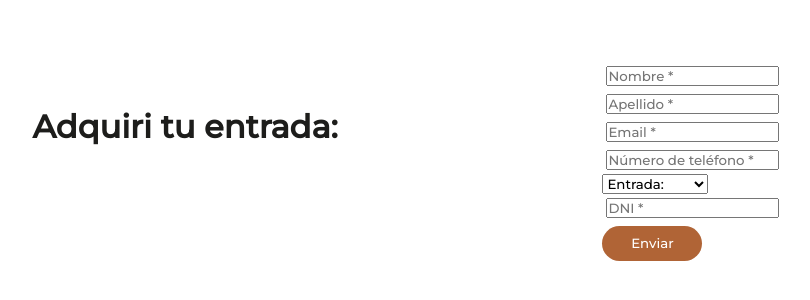
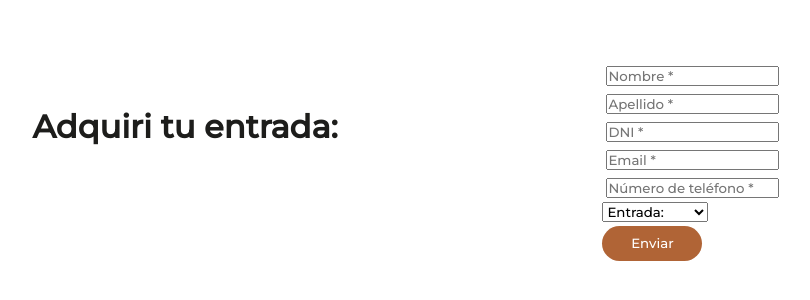
Before and after one commit to guidoabelleira/st-claus-fest-qr-ticket, a React (Create React App) app in the folder client/: page / in a window 1280 px wide. Shown: the part 1303-1603 px from the top of the page, without its empty margins (232-1042 px from the left). Built offline with nearby package versions, Linux system fonts and the light colour scheme.

Commit message:
front 1.1

```diff
--- a/client/src/components/info/Info.js
+++ b/client/src/components/info/Info.js
@@ -94,6 +94,17 @@ const Info = () => {
                     </p>
                     <p>
                         <input
+                            type="number"
+                            name="dni"
+                            placeholder="DNI *"
+                            required
+                            onChange={handleInputChange}
+                            value={input.dni}
+                            className="tiket-input"
+                            />
+                    </p>
+                    <p>
+                        <input
                             type="email"
                             name="email"
                             placeholder="Email *"
@@ -121,17 +132,7 @@ const Info = () => {
                             <option value="type2">type2 $3000</option>
                         </select>
                     </p>
-                    <p>
-                        <input
-                            type="number"
-                            name="dni"
-                            placeholder="DNI *"
-                            required
-                            onChange={handleInputChange}
-                            value={input.dni}
-                            className="tiket-input"
-                            />
-                    </p>
+
 
                     <button className="tiket-bttn"type='submit'><p>Enviar</p></button>
 
```
